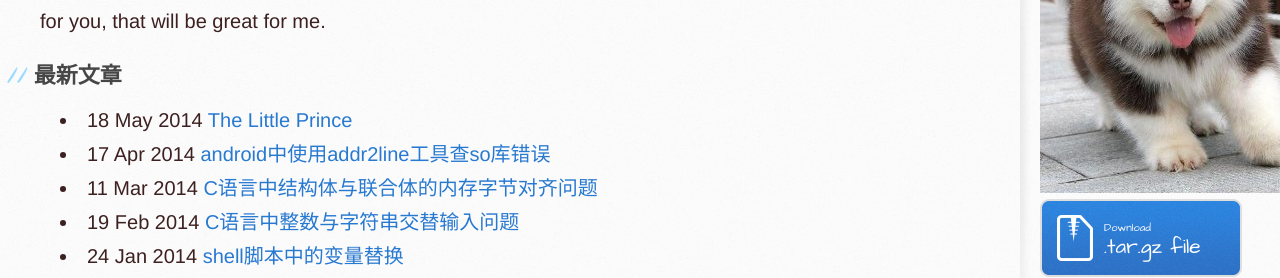
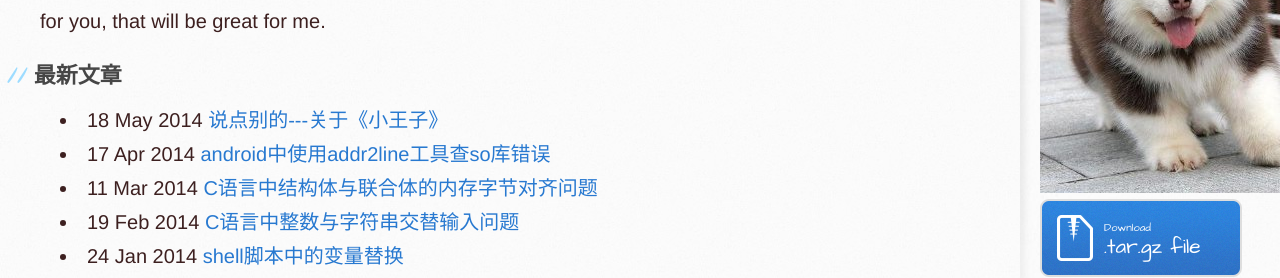
Before and after one commit to huolinliang/blog_leung, a Jekyll site: the page built from index.html, in a window 1280 px wide. Shown: the part 366-644 px from the top of the page. Built offline with Jekyll 4.4.1, drawn with Linux system fonts in a browser that asks for light colours; Markdown is read by kramdown in place of the engine named in the settings.

Commit message:
modify the little prince blog,fix something

```diff
--- a/_posts/2014-05-18-the-little-prince.html
+++ b/_posts/2014-05-18-the-little-prince.html
@@ -1,3 +1,8 @@
+---
+layout: default
+title: 说点别的---关于《小王子》
+---
+
 <h2>说点别的---关于《小王子》</h2>
 
 <p>这几天看了一下这本《小王子》。为什么现在才看呢，大概是因为小的时候没看到，而长大之后又总觉得这是一本童话书所以屡次忽略掉，直到最近看到朋友圈中被多次提到，我觉得还是要看一看这本书才行。</p>
@@ -22,3 +27,6 @@
 <p>夜深了，先这样把博客推上来吧。</p>
 
 <p>有些东西，还是不能丢的。</p>
+
+<p>Author:leung</p>
+<p>{{ page.date | date_to_string }}</p>
```
